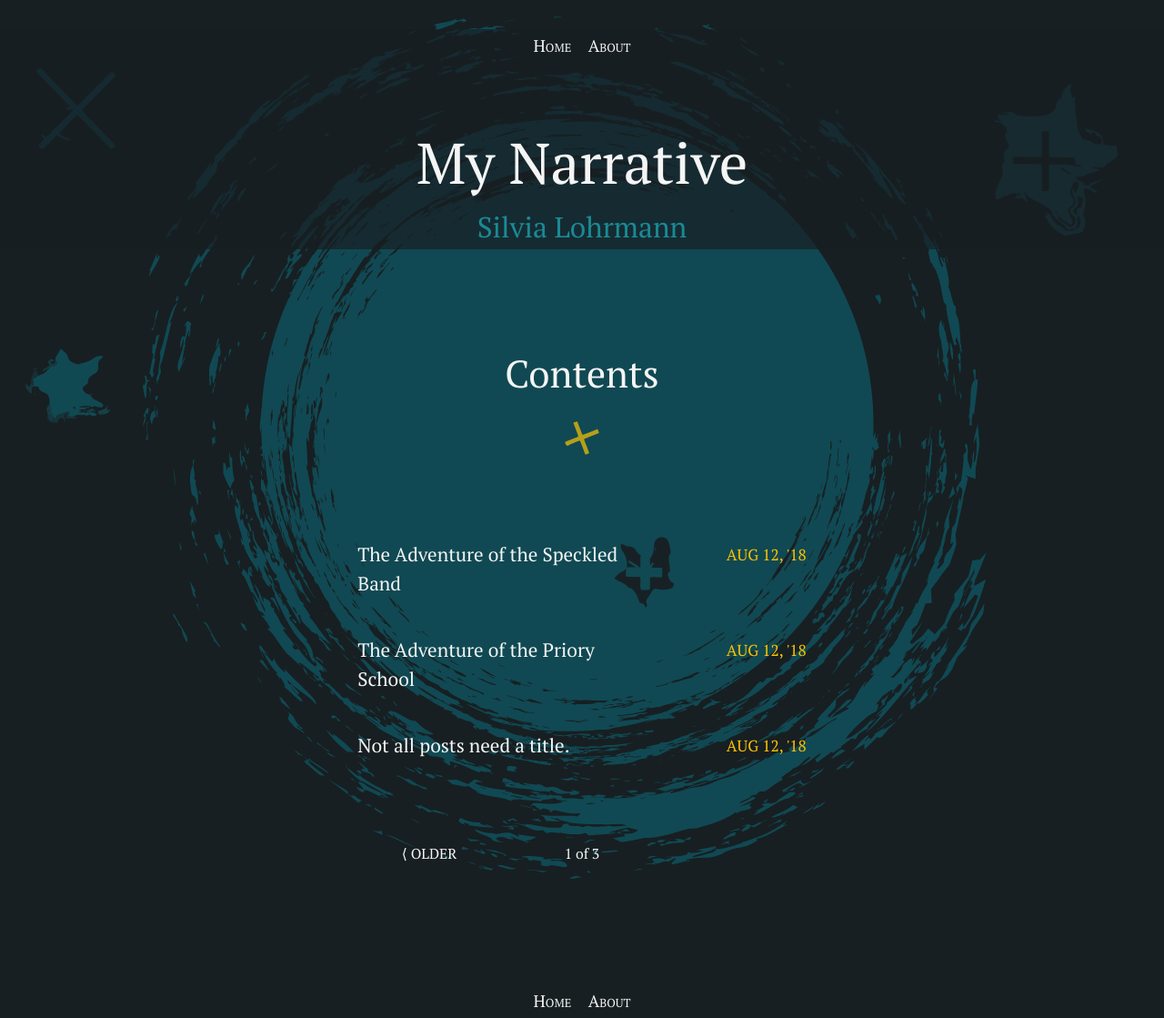
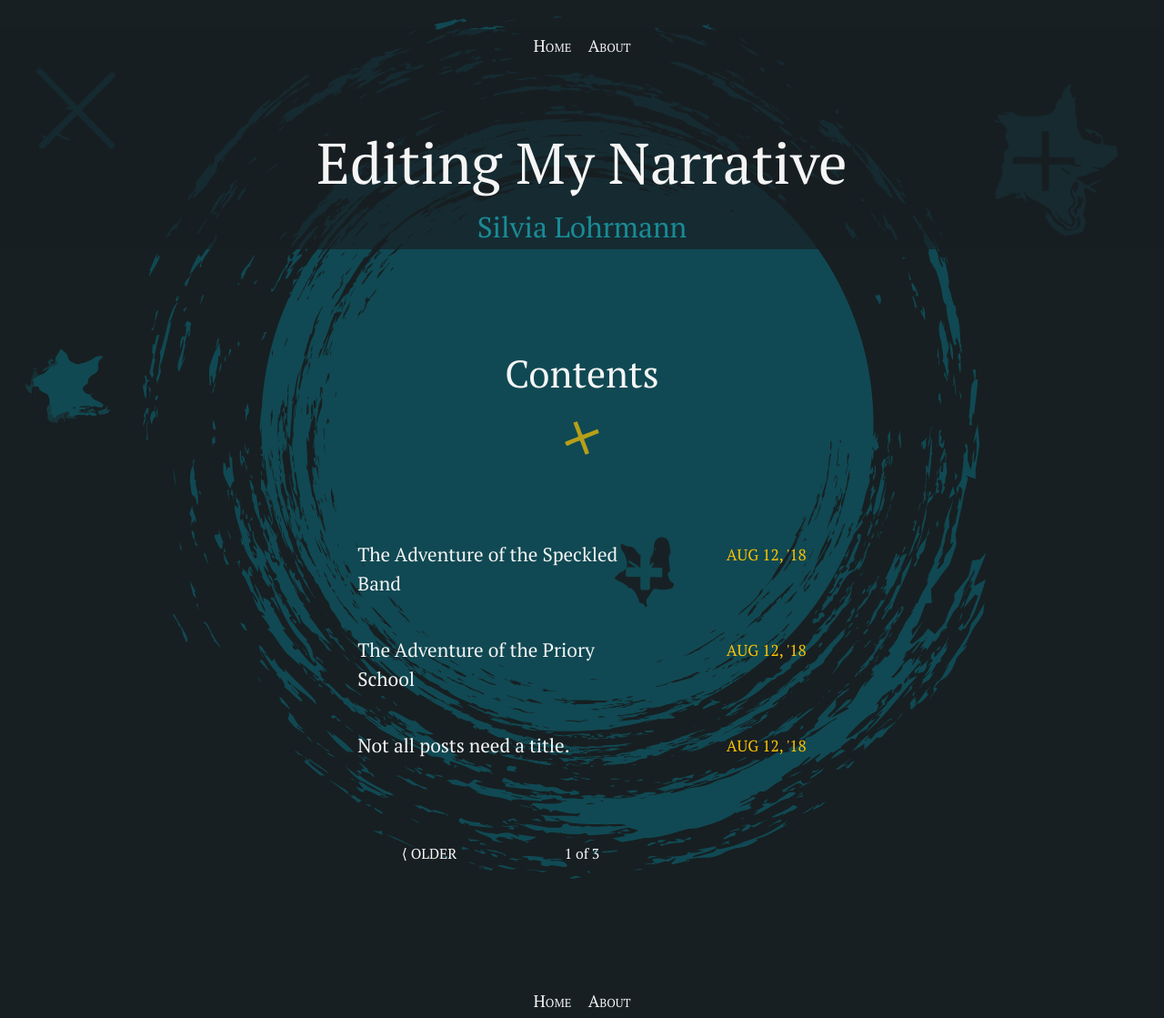
Before and after one commit to silvialohrmann/editorial, a Jekyll site: the page built from index.html, in a window 1280 px wide. Shown: the whole page at 91% size. Built offline with Jekyll 4.4.1, drawn with Linux system fonts in a browser that asks for light colours; the list of posts is cut into pages by our own code.

Commit message:
Update _config.yml

```diff
--- a/_config.yml
+++ b/_config.yml
@@ -13,7 +13,7 @@
 # you will see them accessed via {{ site.title }}, {{ site.email }}, and so on.
 # You can create any custom variable you would like, and they will be accessible
 # in the templates via {{ site.myvariable }}.
-title: My Narrative
+title: Editing My Narrative
 email:
 description: >- # this means to ignore newlines until "baseurl:"
   Silvia Lohrmann
@@ -42,3 +42,7 @@ plugins:
 
 paginate: 3
 paginate_path: "/page/:num/"
+
+hide_credits: true
+
+hide_search: true
```
